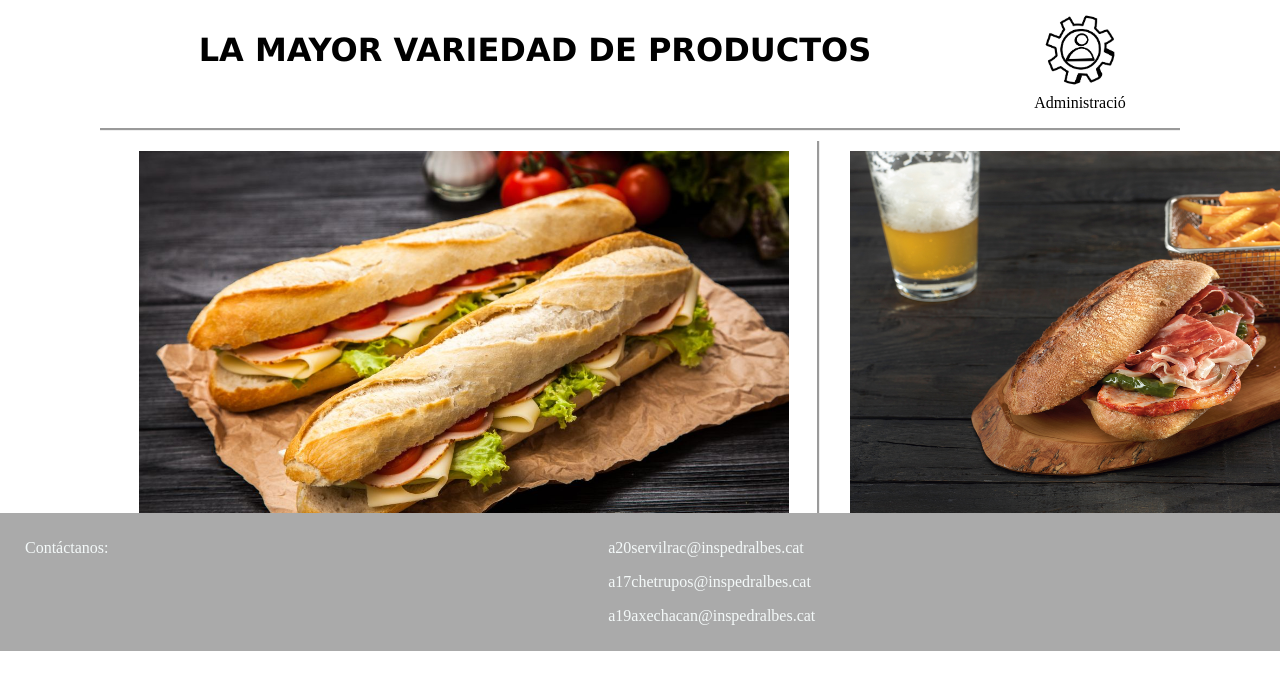
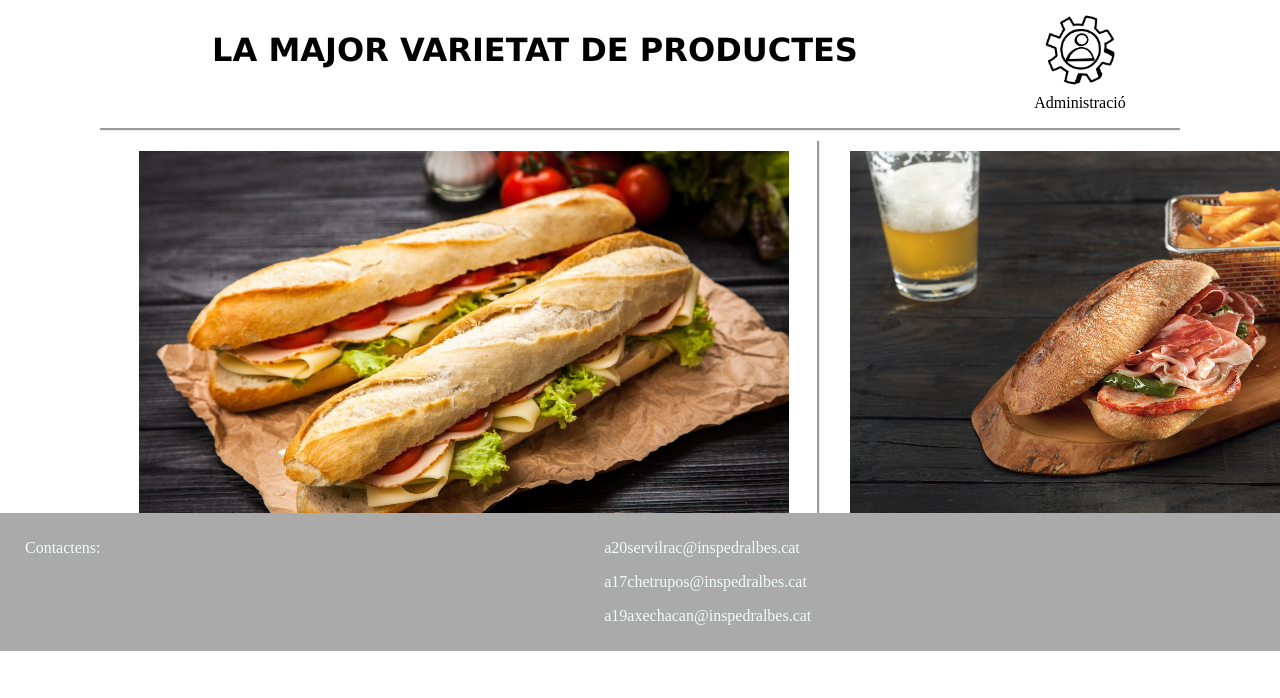
Before and after one commit to a19axechacan/projecteCantina, a PHP site: page / in a window 1280 px wide; the page is wider, and only the part inside the window is pictured. Shown: the part 149-847 px from the top of that part. Run offline with PHP 8.4, Linux system fonts and the light colour scheme.

Commit message:
traduccion

```diff
--- a/footer.php
+++ b/footer.php
@@ -1,7 +1,7 @@
 <footer>
         <div class="footer-container">
             <div id="email">
-                <p>Contáctanos:</p>
+                <p>Contactens:</p>
             </div>
             <div id="email">
                 <p>a20servilrac@inspedralbes.cat</p>
--- a/index.php
+++ b/index.php
@@ -16,7 +16,7 @@
 <body>
     <div class="cuerpo">
         <div class="admin-container">
-            <h1 id="obj">LA MAYOR VARIEDAD DE PRODUCTOS</h1>
+            <h1 id="obj">LA MAJOR VARIETAT DE PRODUCTES</h1>
             <div id="A">
                 <a href="admin.html"><img src="css\admin.jpg" width="80px" height="80px"></a>
                 <p id="admin">Administració</p>
```
